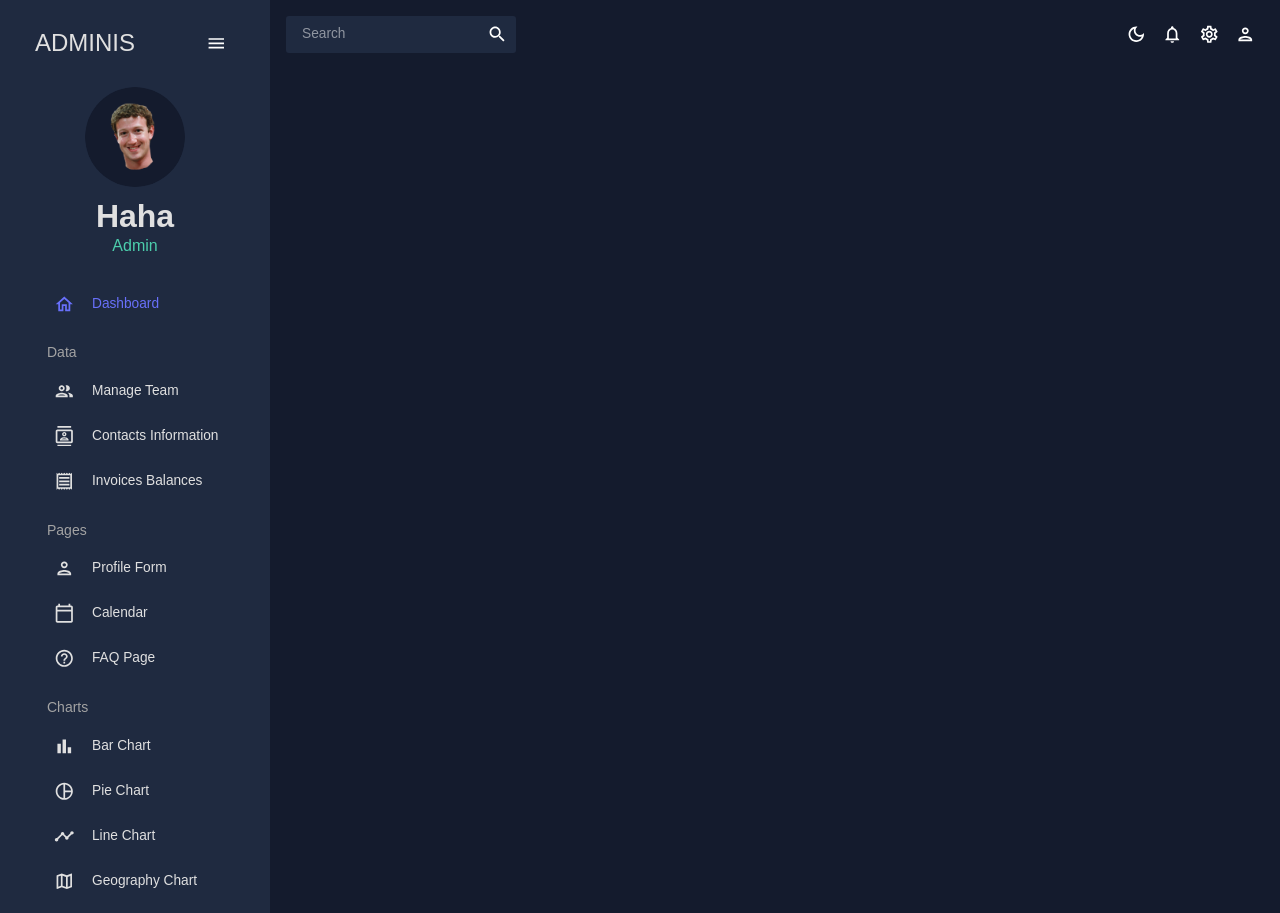
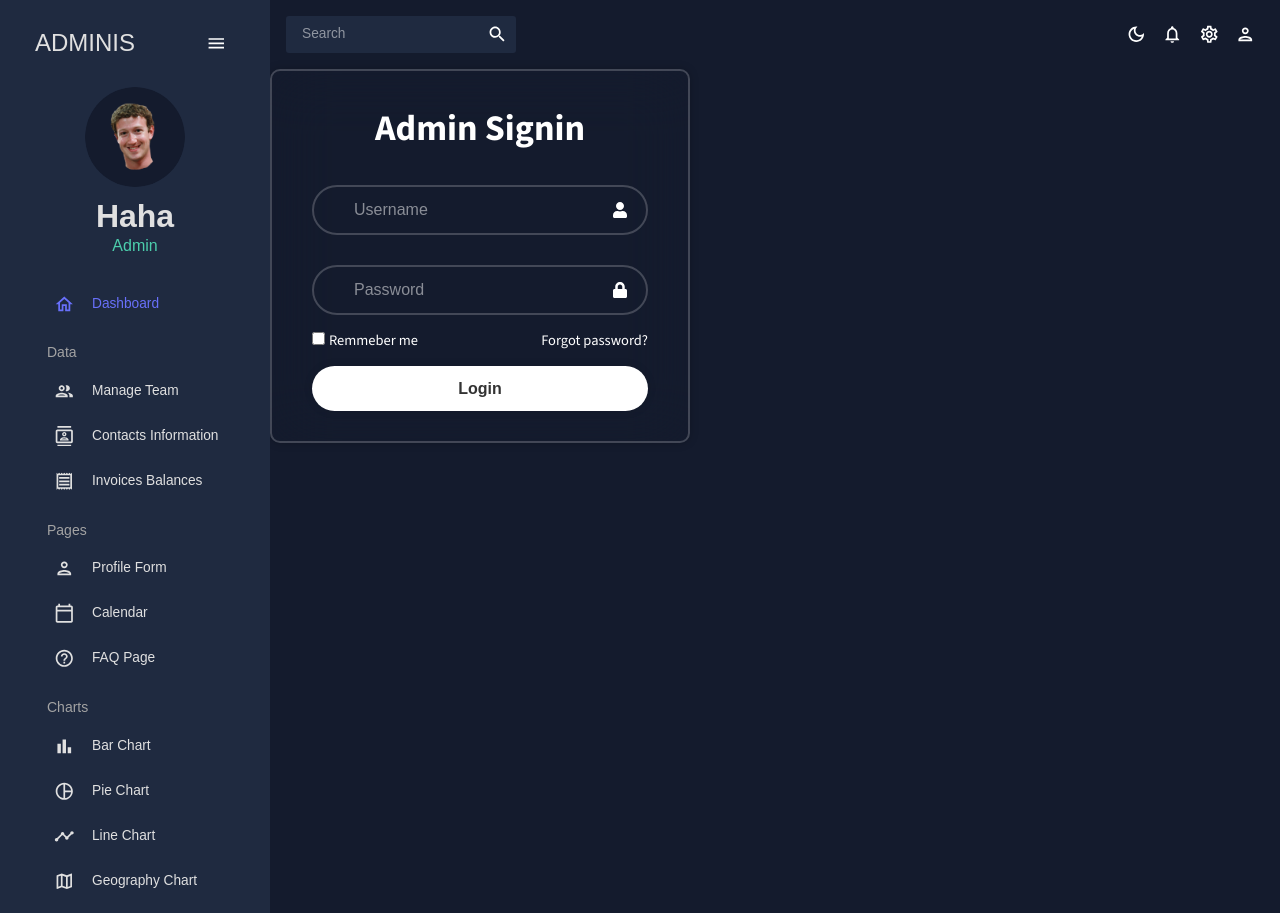
Before and after one commit to Hadayxinchao/BookingApp, a React (Create React App) app in the folder admin/: page /signin in a window 1280 px wide. Built offline with nearby package versions, Linux system fonts and the light colour scheme.

Commit message:
W3-dashboard: Update Sign in page first when go to the Dashboard

```diff
--- a/admin/src/App.js
+++ b/admin/src/App.js
@@ -1,6 +1,6 @@
 import { ColorModeContext, useMode } from "./theme";
 import { CssBaseline, ThemeProvider } from "@mui/material";
-import { Routes, Route, Redirect } from 'react-router-dom';
+import { Routes, Route, Navigate } from 'react-router-dom';
 import SigninForm  from "./components/forms/SigninForm";
 import Topbar from "./scenes/global/TopBar";
 import Sidebar from "./scenes/global/SideBar";
@@ -25,14 +25,13 @@ function App() {
         <ThemeProvider theme={theme}>
           <CssBaseline />
           <div className="app">
-            {/* <Routes>
-              <Route path="/dashboard" element={<SigninForm />} />
-            </Routes> */}
             <Sidebar />
             <main className="content">
               <Topbar />
               <Routes>
-                <Route path="/" element={<Dashboard />} />
+                <Route path="/" element={<Navigate to="/signin" />} />
+                <Route path="/signin" element={<SigninForm />} />
+                <Route path="/dashboard" element={<Dashboard />} />
                 <Route path="/team" element={<Team />} />
                 <Route path="/contacts" element={<Contacts />} />
                 <Route path="/invoices" element={<Invoices />} />
--- a/admin/src/components/forms/SigninForm.css
+++ b/admin/src/components/forms/SigninForm.css
@@ -1,4 +1,4 @@
-/* * {
+* {
   margin: 0;
   padding: 0;
   box-sizing: border-box;
@@ -11,7 +11,6 @@ body {
   justify-content: center;
   align-items: center;
   min-height: 100vh;
-  background: url('../assets/background.jpg') no-repeat center center/cover;
   background-size: cover;
   background-position: center;
 }
@@ -113,4 +112,4 @@ body {
 
 .register-link p a::hover {
   text-decoration: underline;
-} */
+}
--- a/admin/src/components/forms/SigninForm.jsx
+++ b/admin/src/components/forms/SigninForm.jsx
@@ -1,9 +1,19 @@
 import React from 'react'
+import { useNavigate } from 'react-router-dom';
 import './SigninForm.css'
 import { FaUser } from "react-icons/fa";
 import { FaLock } from "react-icons/fa";
 
 const SigninForm = () => {
+  const navigate = useNavigate();
+
+  const handleLogin = () => {
+    // Perform login logic here
+
+    // Redirect to the dashboard
+    navigate('/dashboard');
+  };
+
   return (
     <div className='wrapper'>
       <form action="">
@@ -22,7 +32,7 @@ const SigninForm = () => {
           <a href="#">Forgot password?</a>
         </div>
 
-        <button type="submit">Login</button>
+        <button type="submit" onClick={handleLogin}>Login</button>
       </form>
     </div>
   )
```
Also changed, not shown: admin/src/components/assets/background.jpg (deleted).
